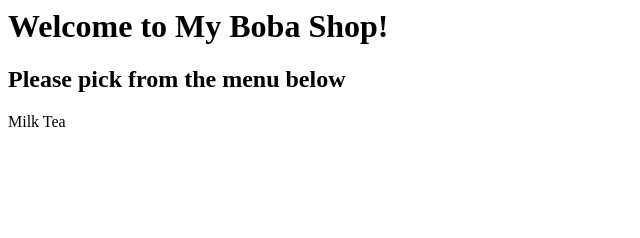
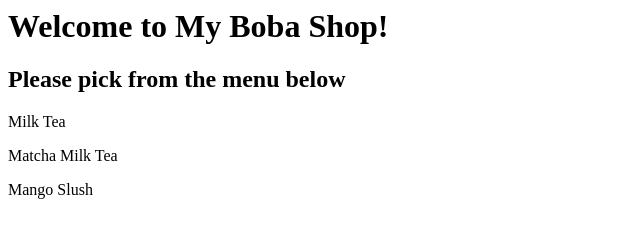
Before and after one commit to Jay-Trades/github-practice, a plain HTML site: page index.html in a window 1280 px wide. Shown: the whole page, without its empty margins (0-640 px from the left). Drawn offline with Linux system fonts and the light colour scheme.

Commit message:
new menu items

```diff
--- a/index.html
+++ b/index.html
@@ -4,6 +4,8 @@
   	<body>
   		<h1>Welcome to My Boba Shop!</h1>
   		<h2>Please pick from the menu below</h2>
-  		<p>Milk Tea</p>
+          <p>Milk Tea</p>
+          <p>Matcha Milk Tea</p>
+          <p>Mango Slush</p>
   	</body>
 </html>
```
